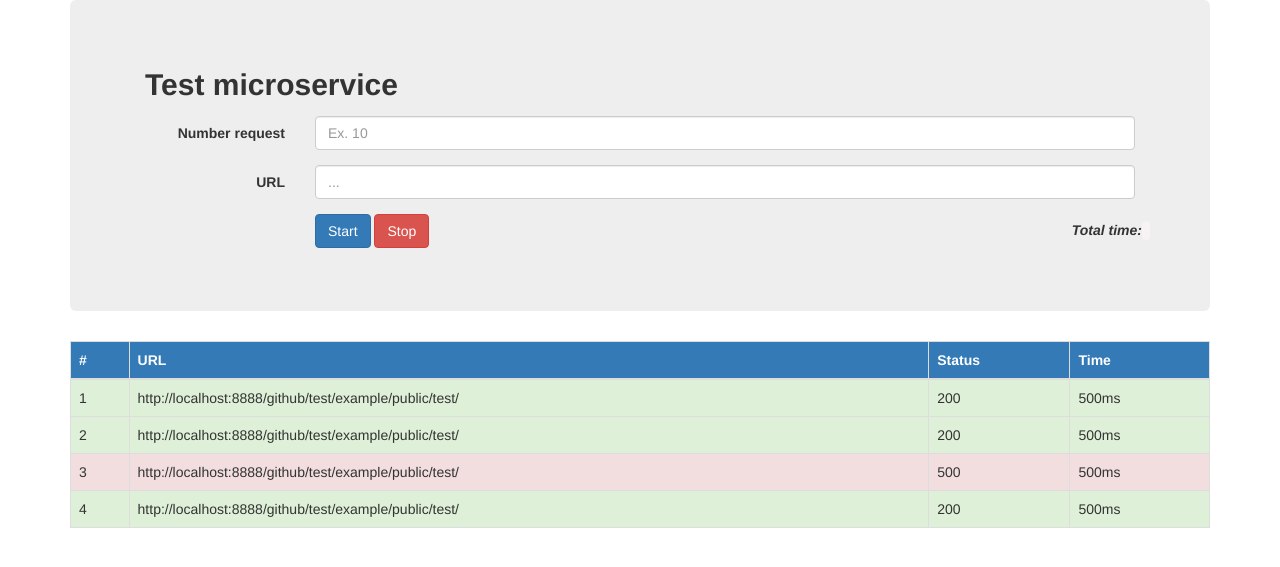
After one commit to minhchien0207/tools, a PHP site: page / in a window 1280 px wide. The commit adds this page. Shown: the top 567 px of the page. Run offline with PHP 8.4, Linux system fonts and the light colour scheme.

Commit message:
update demo

```diff
--- a/example/src/routes.php
+++ b/example/src/routes.php
@@ -87,7 +87,7 @@ $app->get('/test/', function (Request $request, Response $response, array $args)
         sleep(10);
 
         unRegisterRequest($key);
-        return $response->withStatus(203)
+        return $response->withStatus(200)
                         ->withJson(array(
                             'IP'   => get_client_ip(),
                             'TIME' => date('y-m-d h:i:s'),
--- /dev/null
+++ b/index.html
@@ -0,0 +1,118 @@
+<!DOCTYPE html>
+<html lang="en">
+<head>
+	<meta charset="UTF-8">
+	<title>Test Microservice</title>
+	<link rel="stylesheet" href="https://cdnjs.cloudflare.com/ajax/libs/twitter-bootstrap/3.3.7/css/bootstrap.min.css">
+	<style>
+		.table thead tr th { background-color: #337ab7; color: #fff; }
+	</style>
+</head>
+<body>
+	<div class="container">
+		<div class="row">
+			<div class="col-md-12">
+				<div class="jumbotron">
+					<div class="container">
+						<h2><b>Test microservice</b></h2>
+						<p>
+							<form class="form-horizontal">
+								<div class="form-group">
+									<label for="numRequest" class="col-sm-2 control-label">Number request</label>
+									<div class="col-sm-10">
+										<input type="number" class="form-control" id="numRequest" placeholder="Ex. 10">
+									</div>
+								</div>
+								<div class="form-group">
+									<label for="txtURL" class="col-sm-2 control-label">URL</label>
+									<div class="col-sm-10">
+										<input type="text" class="form-control" id="txtURL" placeholder="...">
+									</div>
+								</div>
+								<div class="form-group">
+									<div class="col-sm-offset-2 col-sm-10" style="position: relative;">
+										<button type="button" id="btnStart" class="btn btn-primary">Start</button>
+										<button type="button" id="btnStop" class="btn btn-danger">Stop</button>
+										<span style="position: absolute; top: 6px; right: 0;"><label for=""><i>Total time:</i> </label> <code></code></span>
+									</div>
+								</div>
+							</form>
+						</p>
+					</div>
+				</div>
+			</div>
+
+			<div class="col-md-12">
+				<table class="table table-bordered table-striped table-responsive table-hover">
+					<thead>
+						<tr>
+							<th>#</th>
+							<th>URL</th>
+							<th>Status</th>
+							<th>Time</th>
+						</tr>
+					</thead>
+					<tbody>
+						<tr class="success">
+							<td>1</td>
+							<td>http://localhost:8888/github/test/example/public/test/</td>
+							<td>200</td>
+							<td>500ms</td>
+						</tr>
+						<tr class="success">
+							<td>2</td>
+							<td>http://localhost:8888/github/test/example/public/test/</td>
+							<td>200</td>
+							<td>500ms</td>
+						</tr>
+						<tr class="danger">
+							<td>3</td>
+							<td>http://localhost:8888/github/test/example/public/test/</td>
+							<td>500</td>
+							<td>500ms</td>
+						</tr>
+						<tr class="success">
+							<td>4</td>
+							<td>http://localhost:8888/github/test/example/public/test/</td>
+							<td>200</td>
+							<td>500ms</td>
+						</tr>
+					</tbody>
+				</table>
+			</div>
+		</div>
+	</div>
+
+	<script src="https://cdnjs.cloudflare.com/ajax/libs/jquery/3.3.1/jquery.min.js"></script>
+	<script src="https://cdnjs.cloudflare.com/ajax/libs/twitter-bootstrap/3.3.7/js/bootstrap.min.js"></script>
+	<script type="text/javascript">
+		jQuery(document).ready(function($) {
+			$('#btnStart').on('click', function(e) {
+				var numberRequest = $('#numRequest').val();
+				var txtURL = $('#txtURL').val();
+
+				if(numberRequest > 0) {
+					$.ajax({
+						url: txtURL,
+						type: 'GET',
+						dataType: 'json'
+					})
+					.done(function() {
+						console.log("success");
+					})
+					.fail(function() {
+						console.log("error");
+					})
+					.always(function() {
+						console.log("complete");
+					});
+				}
+			});
+
+			$('#btnStop').on('click', function(e) {
+
+			});
+		});
+	</script>
+</body>
+</html>
```
